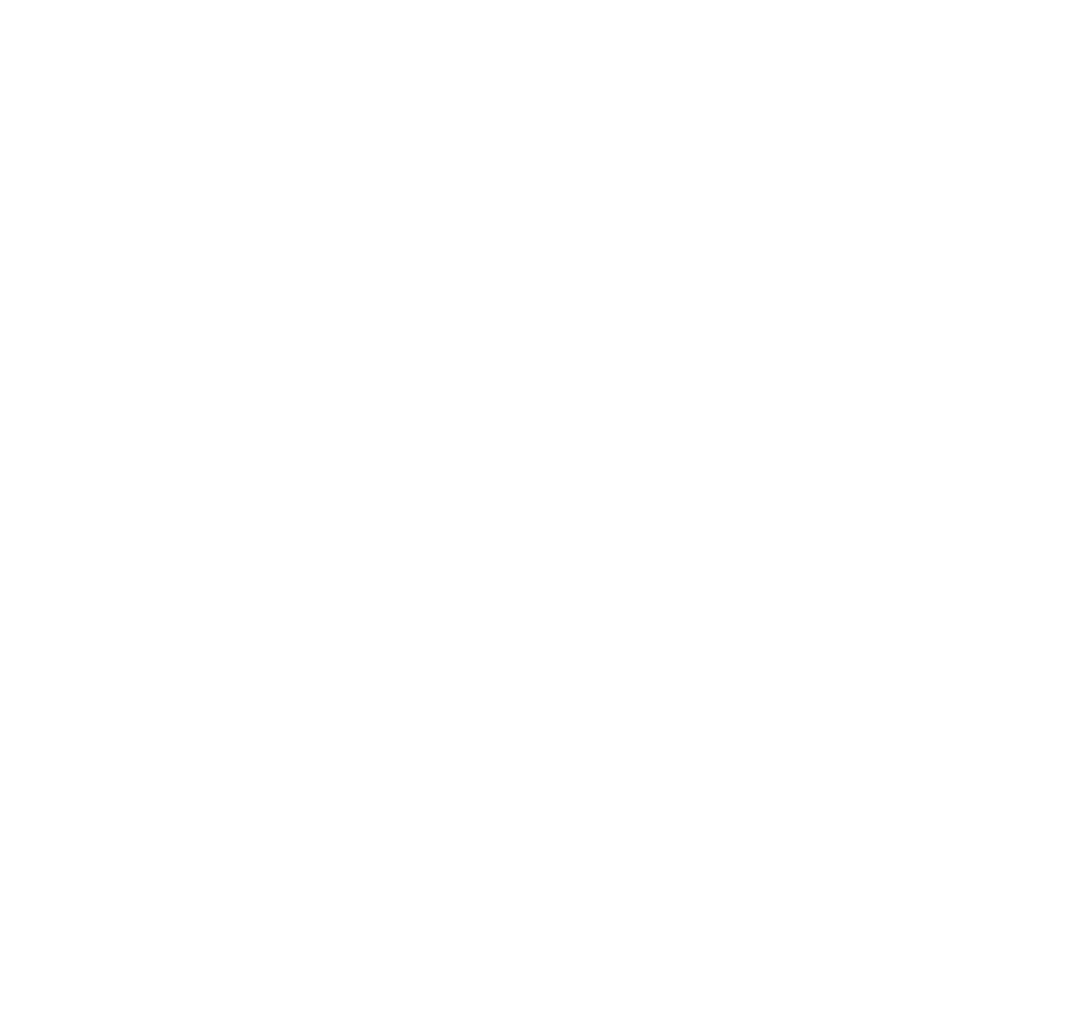
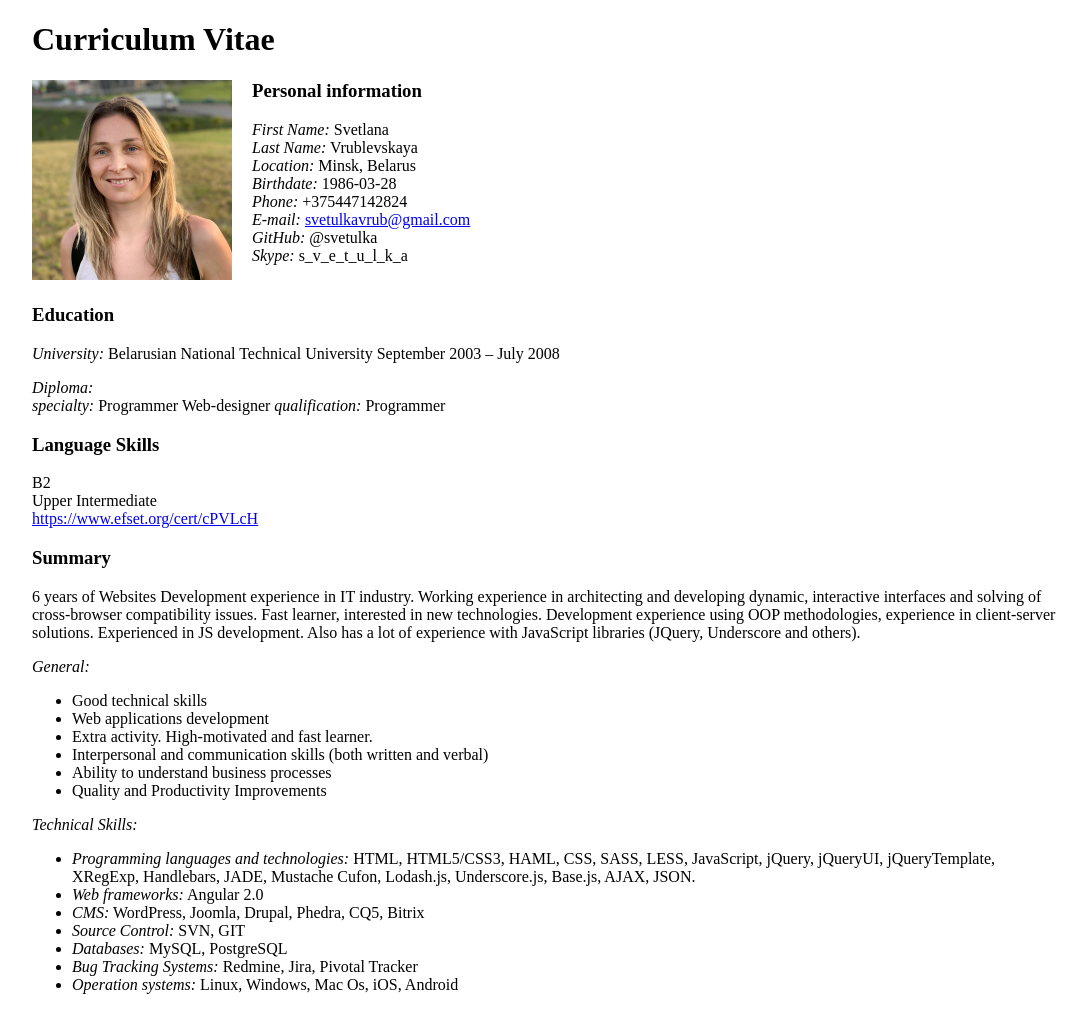
Before and after one commit to svetulka/rsschool-cv, a plain HTML site: page index.html in a window 1280 px wide. Shown: the whole page, without its empty margins (96-1183 px from the left). Before the commit the page ends 800 px from the top, so only its background shows below. Drawn offline with Linux system fonts and the light colour scheme.

Commit message:
feat: add content to the cv page

```diff
--- a/index.html
+++ b/index.html
@@ -7,6 +7,69 @@
     <link rel="stylesheet" href="styles.css">
 </head>
 <body>
-
+    <header>
+        <h1>Curriculum Vitae</h1>
+        <section>
+            <img class="photo-image" src="photo-cv.jpg" alt="Photo" width="200" height="200">
+            <div class="personal-info">
+                <h3>Personal information</h3>
+                <p>
+                    <em>First Name:</em> Svetlana<br>
+                    <em>Last Name:</em> Vrublevskaya<br>
+                    <em>Location:</em> Minsk, Belarus<br>
+                    <em>Birthdate:</em> 1986-03-28<br>
+                    <em>Phone:</em> +375447142824<br>
+                    <em>E-mail:</em> <a href="mailto:svetulkavrub@gmail.com">svetulkavrub@gmail.com</a><br>
+                    <em>GitHub:</em> @svetulka<br>
+                    <em>Skype:</em> s_v_e_t_u_l_k_a<br>
+                </p>
+            </div>
+        </section>
+    </header>
+    <main class="main-content">
+        <section>
+            <h3>Education</h3>
+            <p><em>University:</em> Belarusian National Technical University
+                September 2003 – July 2008</p>
+                <p><em>Diploma:</em><br>
+                    <em>specialty:</em> Programmer Web-designer
+                    <em>qualification:</em> Programmer
+                </p>
+        </section>
+        <section>
+            <h3>Language Skills</h3>
+            <p>
+                B2<br>
+                Upper Intermediate<br>
+                <a href="https://www.efset.org/cert/cPVLcH" target="_blank">https://www.efset.org/cert/cPVLcH</a>
+            </p>
+        </section>
+        <section>
+            <h3>Summary</h3>
+            <p>6 years of Websites Development experience in IT industry. Working experience in architecting and developing dynamic, interactive interfaces and solving of cross-browser compatibility issues. Fast learner, interested in new technologies. Development experience using OOP methodologies, experience in client-server solutions. Experienced in JS development. Also has a lot of experience with JavaScript libraries (JQuery, Underscore and others).</p>
+            <p><em>General:</em>
+                <ul>
+                    <li>Good technical skills</li>
+                    <li>Web applications development</li>
+                    <li>Extra activity. High-motivated and fast learner.</li>
+                    <li>Interpersonal and communication skills (both written and verbal)</li>
+                    <li>Ability to understand business processes</li>
+                    <li>Quality and Productivity Improvements</li>
+                </ul>
+            </p>
+            <p><em>Technical Skills:</em>
+                <ul>
+                    <li><em>Programming languages and technologies:</em> HTML, HTML5/CSS3, HAML, CSS, SASS, LESS, JavaScript, jQuery, jQueryUI, jQueryTemplate, XRegExp, Handlebars, JADE, Mustache Cufon, Lodash.js, Underscore.js, Base.js, AJAX, JSON.</li>
+                    <li><em>Web frameworks:</em> Angular 2.0</li>
+                    <li><em>CMS:</em> WordPress, Joomla, Drupal, Phedra, CQ5, Bitrix</li>
+                    <li><em>Source Control:</em> SVN, GIT</li>
+                    <li><em>Databases:</em> MySQL, PostgreSQL</li>
+                    <li><em>Bug Tracking Systems:</em> Redmine, Jira, Pivotal Tracker</li>
+                    <li><em>Operation systems:</em> Linux, Windows, Mac Os, iOS, Android</li>
+                </ul>
+            </p>
+        </section>
+        <section></section>
+    </main>
 </body>
 </html>
--- a/styles.css
+++ b/styles.css
@@ -0,0 +1,20 @@
+body {
+    max-width: 1024px;
+    margin: 0 auto;
+    padding: 0 20px;
+    /* clear: both; */
+}
+
+.personal-info { float: left;}
+
+.personal-info h3 { margin-top: 0px; }
+
+.photo-image {
+    display: inline;
+    margin-right: 20px;
+    float: left;
+}
+.main-content {
+    clear: both;
+    padding-top: 5px;
+}
```
Also changed, not shown: photo-cv.jpg (added).
